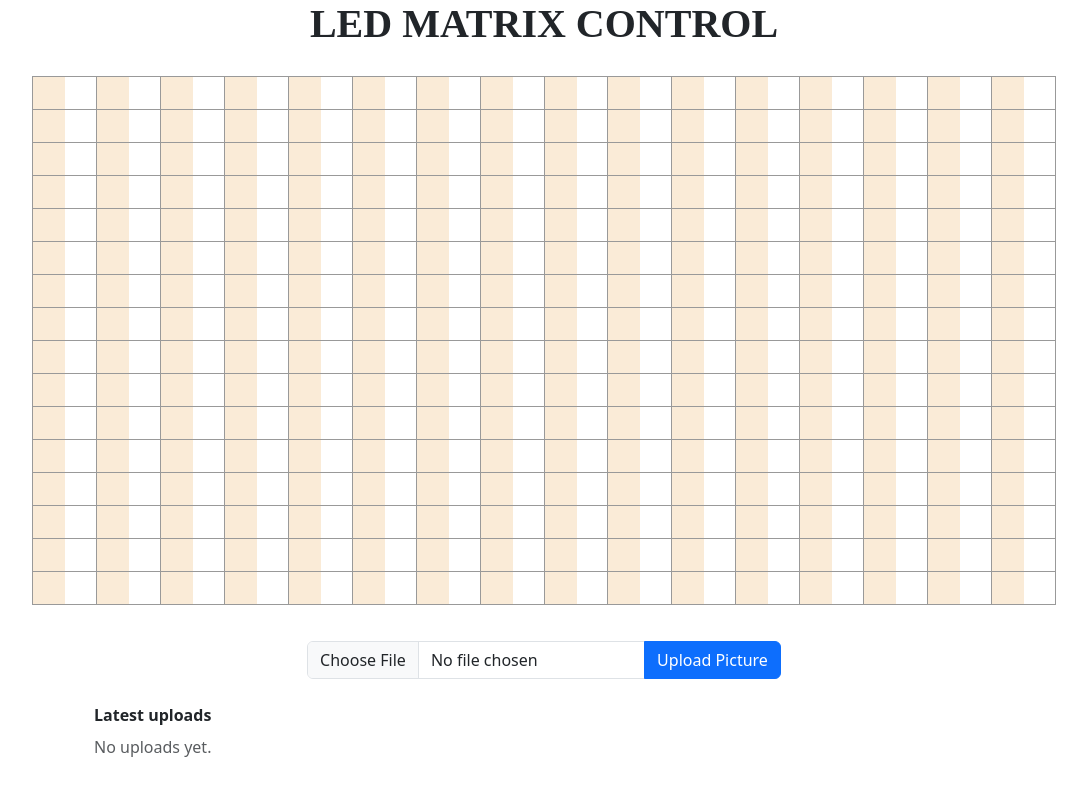
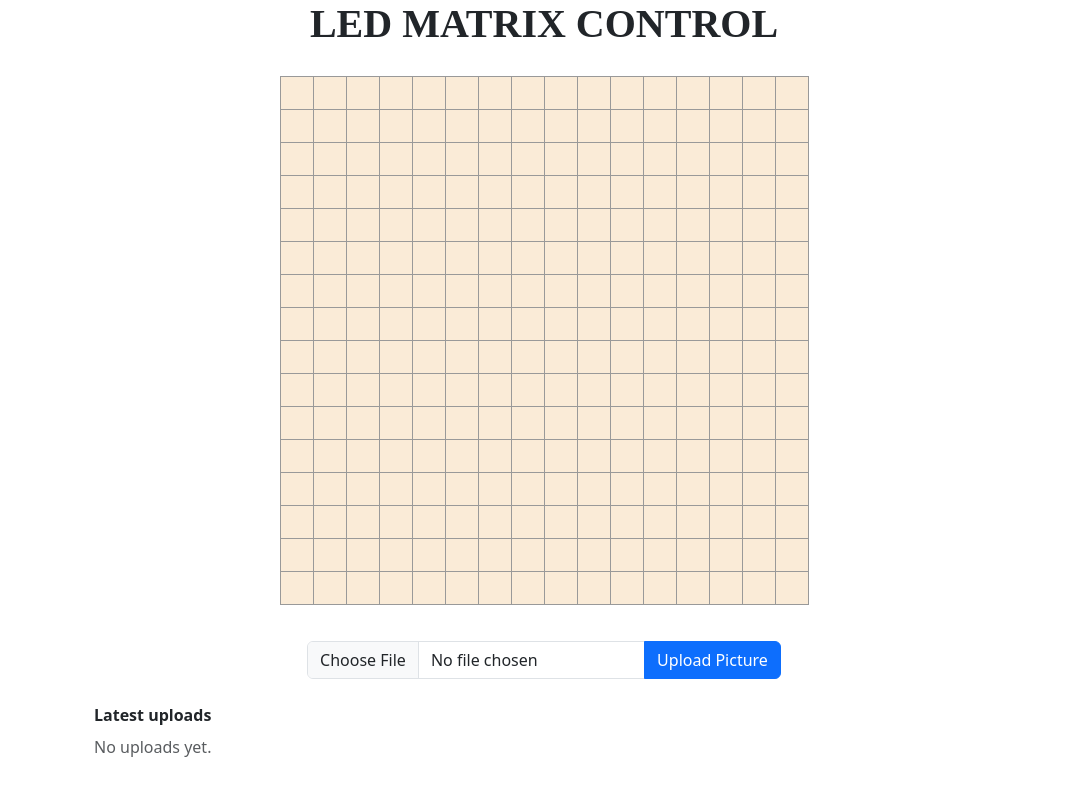
Before and after one commit to 720kbps/LEDMatrix, a Django app: page / in a window 1280 px wide. Shown: the whole page, without its empty margins (96-1183 px from the left). Run offline with Django 5.2, Linux system fonts and the light colour scheme.

Commit message:
fixed table to be square now

```diff
--- a/static/css/style.css
+++ b/static/css/style.css
@@ -11,6 +11,8 @@
 }
 #main-table {
     border-collapse: collapse !important;
+    width: auto !important;
+    table-layout: auto !important;
 }
 
 #main-table td {
@@ -53,6 +55,8 @@
     border: 1px solid #ddd;
     transition: transform 0.15s ease, box-shadow 0.15s ease;
     cursor: pointer;
+    image-rendering: pixelated;
+    image-rendering: crisp-edges;
 }
 
 .gallery-thumb:hover {
--- a/templates/index.html
+++ b/templates/index.html
@@ -12,7 +12,7 @@
 <body>
     <div id="main-container">
         <h1 id="main-header">LED MATRIX CONTROL</h1>
-        <table id="main-table" class="table table-bordered table-hover" style="margin: 20px auto; width: 80%">
+        <table id="main-table" class="table table-bordered table-hover" style="margin: 20px auto;">
             <tbody id="matrix-body"></tbody>
         </table>
         <form id="upload-form" action="{% url 'upload_image' %}" method="post" enctype="multipart/form-data" class="mt-3">
```
